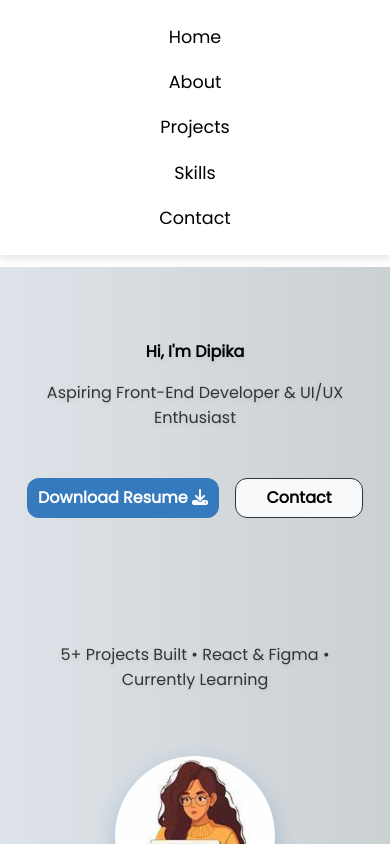
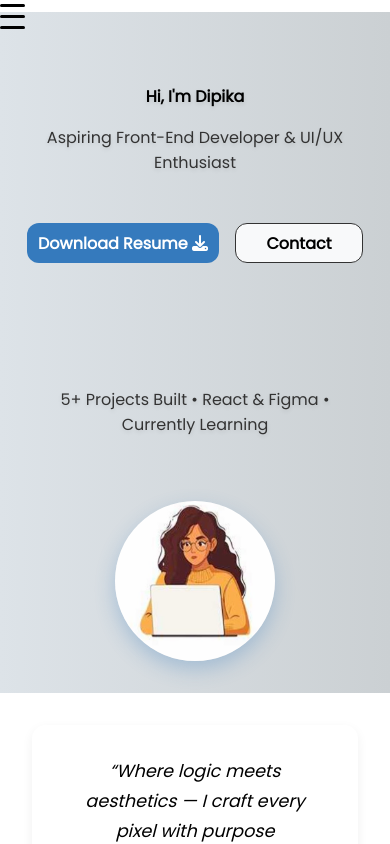
Before and after one commit to dipika-maharjan/dipika-portfolio, a React (Vite) app: page / in a window 390 px wide. Shown: the top 844 px of the page. Built offline with nearby package versions, Linux system fonts and the light colour scheme; some icons are missing.

Commit message:
hamburger icon added

```diff
--- a/src/components/Navbar.jsx
+++ b/src/components/Navbar.jsx
@@ -1,17 +1,29 @@
-import { Link } from 'react-router-dom';
+import { useState } from 'react';
 import '../styles/Navbar.css';
 
 export default function Navbar(){
+    const [isOpen, setIsOpen] = useState(false); //state variable to manage open/close state
+
+    const toggleMenu = () => {
+        setIsOpen(!isOpen); //function to toggle menu state
+    }
+
     return(
-        <nav className='navbar'>
-            <ul className='navbar-list'>
-                <li><Link to="/">Home</Link></li>
-                <li><Link to="/about">About</Link></li>
-                <li><Link to="/projects">Projects</Link></li>
-                <li><Link to="/skills">Skills</Link></li>
-                <li><Link to="/contact">Contact</Link></li>
-            </ul>
-
-        </nav>
+        <div id='hero'>
+            <nav className='navbar' role='navigation'>
+                <button className='hamburger' onClick={toggleMenu} aria-label='Toggle menu' aria-expanded={isOpen}>   {/* aria is a special attributes you add to HTML to help people with disabilities use web content better */}
+                    <span className='bar'></span>   {/*hamburger icon for mobile view */}
+                    <span className='bar'></span>
+                    <span className='bar'></span>
+                </button>
+                <ul className={`navbar-list ${isOpen ? 'active' : ''}`}>   {/* Navigation menu list, 'active' class added if menu open */}
+                    <li><a href="#hero" onClick={() => setIsOpen(false)}>Home</a></li>
+                    <li><a href="#about" onClick={() => setIsOpen(false)}>About</a></li>
+                    <li><a href="#projects" onClick={() => setIsOpen(false)}>Projects</a></li>
+                    <li><a href="#skills" onClick={() => setIsOpen(false)}>Skills</a></li>
+                    <li><a href="#contact" onClick={() => setIsOpen(false)}>Contact</a></li>
+                </ul>
+            </nav>
+        </div>
     )
 }
--- a/src/styles/Navbar.css
+++ b/src/styles/Navbar.css
@@ -1,51 +1,77 @@
-/*  Global Reset  */
+/* Global Reset */
 * {
   margin: 0;
   padding: 0;
   box-sizing: border-box;
 }
 
-/*  Navbar Container  */
+/* Hide hamburger by default */
+.hamburger {
+  display: none;
+  flex-direction: column;
+  cursor: pointer;
+  border: none;
+  background: transparent;
+  padding: 0;
+  margin-right: 1rem;
+}
+
+.hamburger .bar {
+  height: 3px;
+  width: 25px;
+  background-color: black;
+  margin: 4px 0;
+  border-radius: 2px;
+  transition: all 0.3s ease;
+}
+
+
+/* Navbar Container */
 .navbar {
+  width: 100%;
+  position: fixed;
+  top: 0;
+  z-index: 999;
   animation: fadeInNavbar 0.8s ease-in;
 }
 
-/*  Navbar List  */
+/* Navbar List */
 .navbar-list {
   display: flex;
   height: 10vh;
   width: 100%;
-  justify-content: right;
+  justify-content: flex-end;
+  align-items: center;
   gap: 3rem;
-  align-items: center;
   background-color: white;
+  padding-right: 8rem;
+  list-style: none;
   border-bottom-left-radius: 16px;
   border-bottom-right-radius: 16px;
-  padding-right: 8rem;
-  box-shadow: 0px 4px 8px 0px rgba(0, 0, 0, 0.102);
-  list-style: none;
-
+  box-shadow: 0px 4px 8px rgba(0, 0, 0, 0.102);
   transition: all 0.3s ease-in-out;
 }
 
-/*  Navbar Links  */
+/* Navbar Links */
 .navbar-list li a {
   text-decoration: none;
   color: black;
   font-size: 1rem;
   font-weight: 500;
-  transition: color 0.3s, transform 0.3s; /
+  transition: color 0.3s, transform 0.3s;
 }
 
 .navbar-list li a:hover {
   color: gray;
+  display: inline-block;
   transform: translateY(-2px);
   cursor: pointer;
 }
 
-/*  Responsive Navbar  */
+/* Responsive Navbar */
 @media (max-width: 768px) {
   .navbar-list {
+    display: none; /* Hide menu initially on mobile */
     flex-direction: column;
     justify-content: center;
     align-items: center;
@@ -53,14 +79,20 @@
     padding: 1.5rem;
     gap: 1.2rem;
     border-radius: 0;
+    position: static;
   }
 
-  .navbar-list li a {
-    font-size: 1.1rem;
+  .navbar-list.active {
+    display: flex; /* Show menu when active */
+  }
+
+  .hamburger {
+    display: flex;
   }
 }
 
-/*  Fade-in Animation  */
+
+/* Fade-in Animation */
 @keyframes fadeInNavbar {
   from {
     opacity: 0;
```
